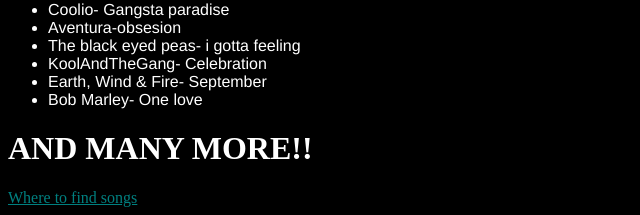
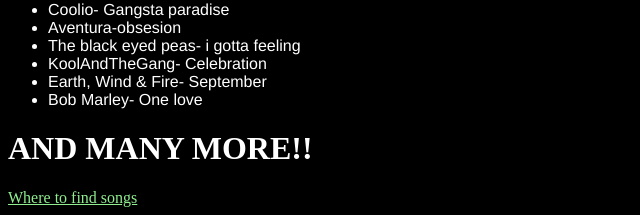
Before and after one commit to santiagoM05/santiagoM05.github.io, a plain HTML site: page index.html in a window 1280 px wide. Shown: the part 1464-1679 px from the top of the page, without its empty margins (0-640 px from the left). Drawn offline with Linux system fonts and the light colour scheme.

Commit message:
Update main.css

```diff
--- a/css/main.css
+++ b/css/main.css
@@ -24,7 +24,7 @@ h2:active{
 }
 
 a:link{
-  color:teal
+  color:LightGreen
 }
 
 a:visited{
```
